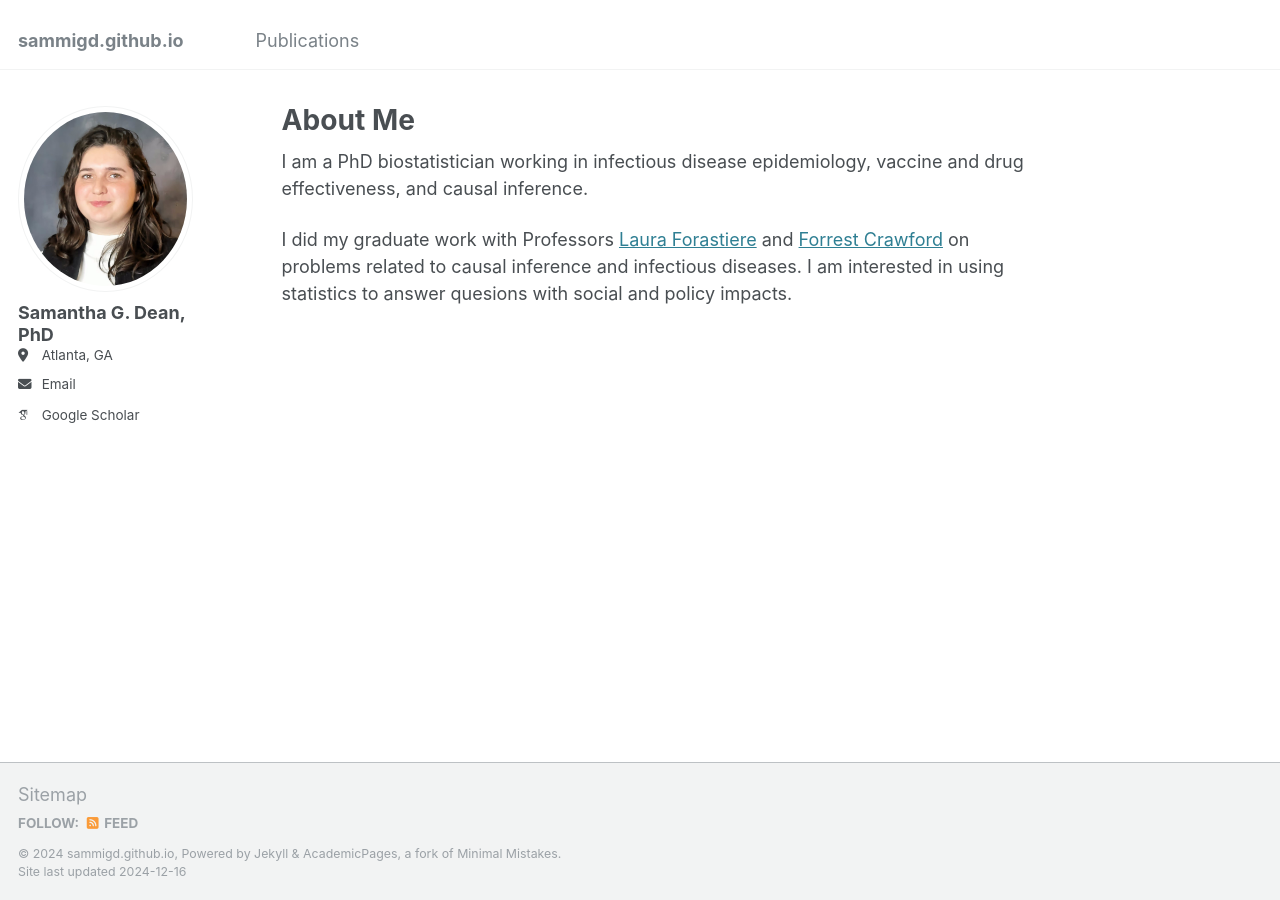
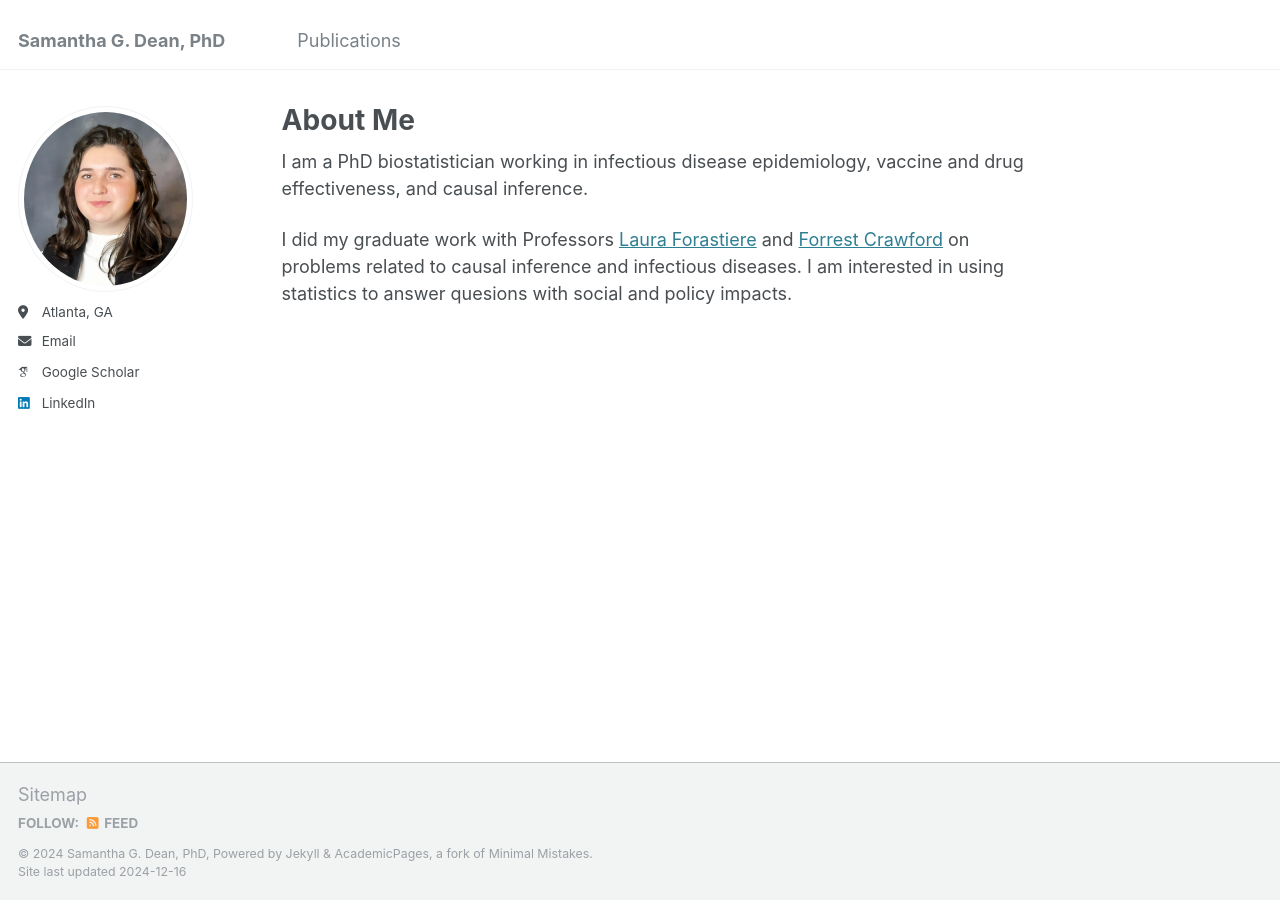
Before and after one commit to sammigd/sammigd.github.io, a Jekyll site: the page built from _pages/about.md, in a window 1280 px wide. Built offline with Jekyll 4.4.1, drawn with Linux system fonts in a browser that asks for light colours; some web fonts are replaced.

Commit message:
adding linked in

```diff
--- a/_config.yml
+++ b/_config.yml
@@ -8,7 +8,7 @@
 
 # Basic Site Settings
 locale                   : "en-US"
-title                    : #"Samantha G. Dean, PhD"
+title                    : "Samantha G. Dean, PhD"
 title_separator          : "-"
 #name                     : &name "Your Name"
 #description              : &description "personal description"
@@ -22,7 +22,7 @@ repository               : "sammigd/sammigd.github.io"
 author:
   # Biographic information
   avatar           : "profile.png"
-  name             : "Samantha G. Dean, PhD"
+  name             : #"Samantha G. Dean, PhD"
   pronouns         : # example: "she/her"
   bio              : #"Short biography for the left-hand sidebar"
   location         : "Atlanta, GA"
@@ -58,7 +58,7 @@ author:
   keybase          : # Username
   instagram        : # Username
   lastfm           : # Username
-  linkedin         : # Username
+  linkedin         : "www.linkedin.com/in/samantha-dean123"
   mastodon         : # URL
   medium           : # URL
   pinterest        : # Username
```
